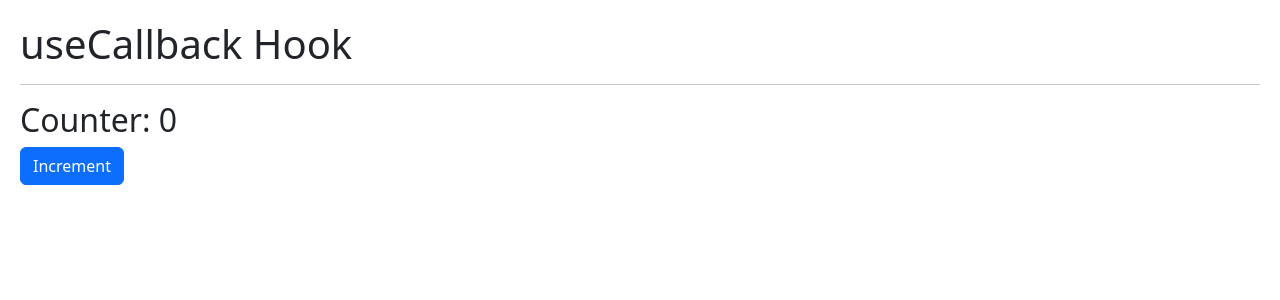
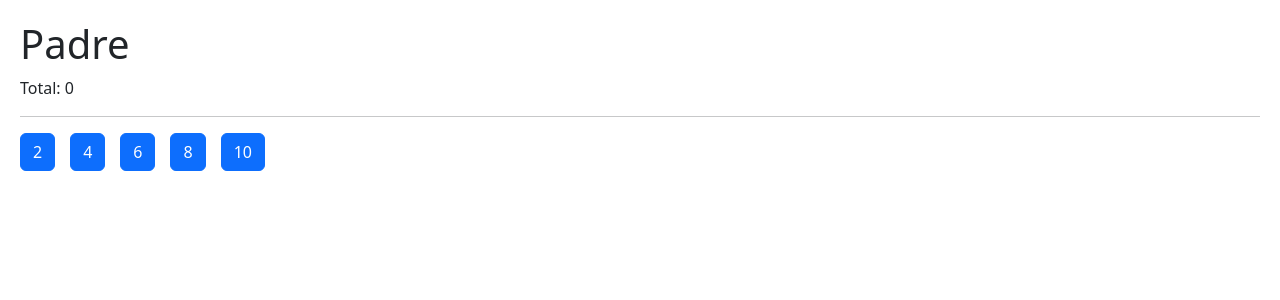
Before and after one commit to machelinos/react-udemy-ce-04-hooks-app, a React (Vite) app: page / in a window 1280 px wide. Shown: the top 300 px of the page. Built offline with nearby package versions, Linux system fonts and the light colour scheme.

Commit message:
08 - Memoize homework

```diff
--- /dev/null
+++ b/src/08-homework-memo/Hijo.jsx
@@ -0,0 +1,22 @@
+import PropTypes from 'prop-types'
+import { memo } from 'react'
+
+export const Hijo = memo(({ numero, incrementar }) => {
+  console.log('  Me volví a generar :(  ')
+
+  return (
+    <button
+      className="btn btn-primary mr-3"
+      onClick={() => incrementar(numero)}
+    >
+      {numero}
+    </button>
+  )
+})
+
+Hijo.propTypes = {
+  numero: PropTypes.number.isRequired,
+  incrementar: PropTypes.func.isRequired,
+}
+
+Hijo.displayName = 'Hijo'
--- /dev/null
+++ b/src/08-homework-memo/Padre.jsx
@@ -0,0 +1,25 @@
+import { Hijo } from './Hijo'
+import { useCallback, useState } from 'react'
+
+export const Padre = () => {
+  const numeros = [2, 4, 6, 8, 10]
+  const [valor, setValor] = useState(0)
+
+  const incrementar = useCallback((num) => {
+    setValor((v) => v + num)
+  }, [])
+
+  return (
+    <div>
+      <h1>Padre</h1>
+      <p> Total: {valor} </p>
+
+      <hr />
+
+      {numeros.map((n) => (
+        <Hijo key={n} numero={n} incrementar={incrementar} />
+      ))}
+      {/* <Hijo /> */}
+    </div>
+  )
+}
--- a/src/main.jsx
+++ b/src/main.jsx
@@ -1,9 +1,9 @@
 import ReactDOM from 'react-dom/client'
-import { CallbackHook } from './07-memos/CallbackHook'
+import { Padre } from './08-homework-memo/Padre'
 import './index.css'
 
 ReactDOM.createRoot(document.getElementById('root')).render(
   //<React.StrictMode>
-  <CallbackHook />,
+  <Padre />,
   //</React.StrictMode>,
 )
```
